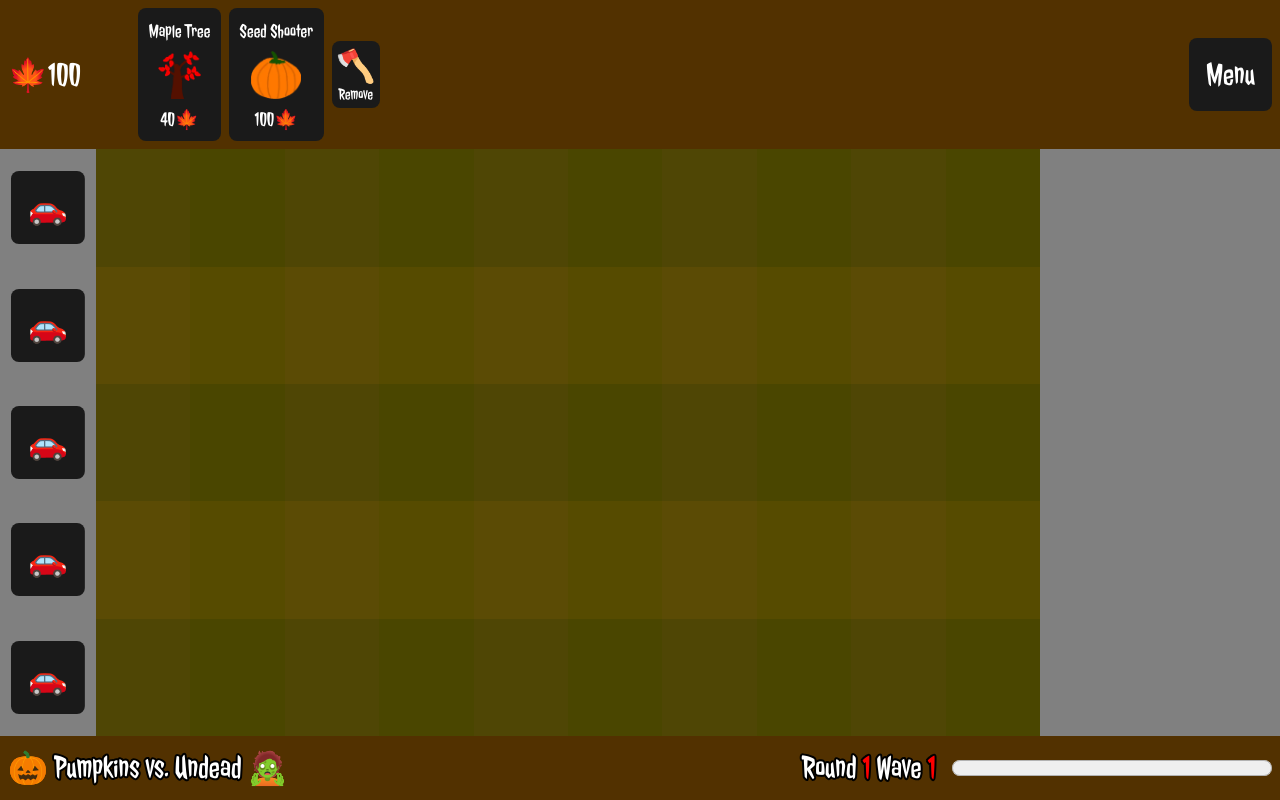
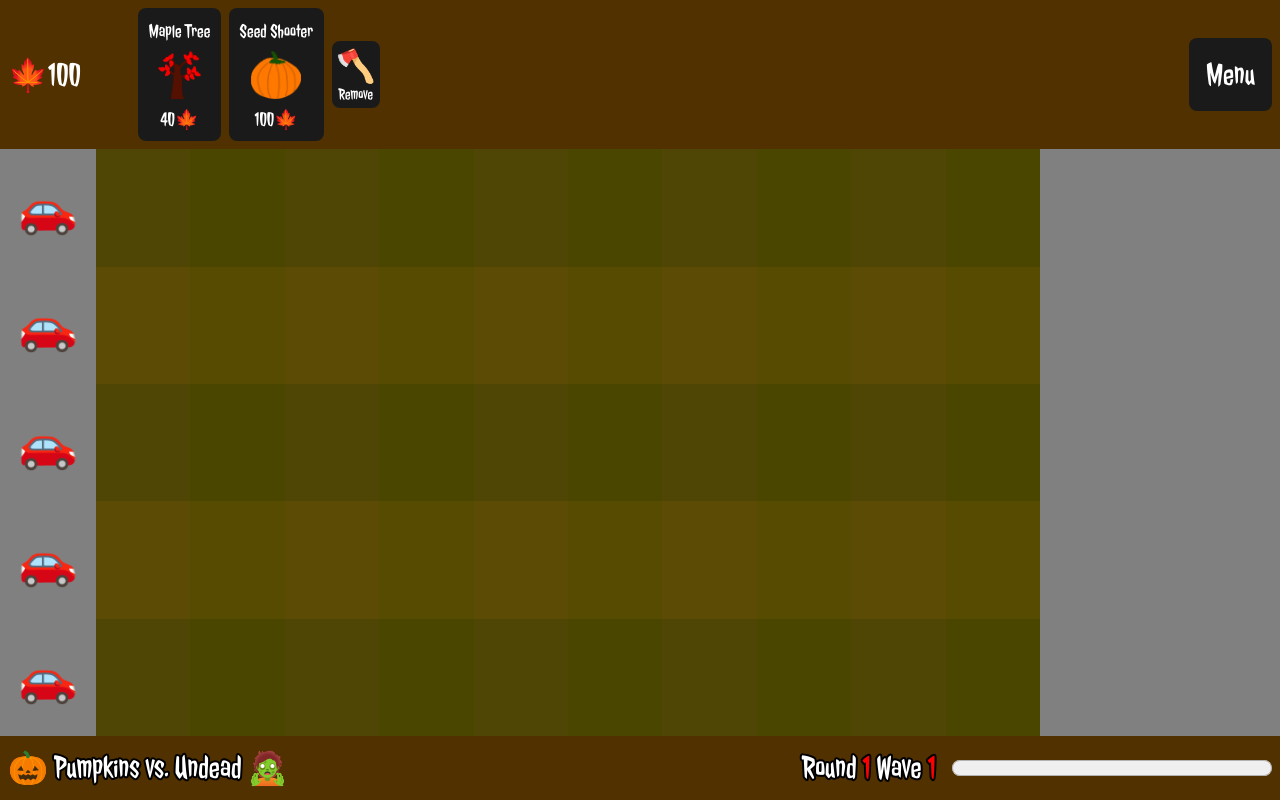
Before and after one commit to Axwabo/pumpkins-vs-undead, a Vue app: page / in a window 1280 px wide. Both pictures are taken after a click on the button "Play". Built offline with nearby package versions, Linux system fonts and the light colour scheme.

Commit message:
car triggering

```diff
--- a/src/components/Lane.vue
+++ b/src/components/Lane.vue
@@ -2,16 +2,24 @@
 import PumpkinSlot from "./PumpkinSlot.vue";
 import useGameStore from "../stores/gameStore.ts";
 import UndeadSpawner from "./UndeadSpawner.vue";
+import { ref, useTemplateRef } from "vue";
+import useElementBinding from "../composables/useElementBinding.ts";
 
 const { lanes } = useGameStore();
 
 const { index } = defineProps<{ index: number; }>();
+
+const car = useTemplateRef("car");
+
+const carExists = ref(true);
+
+useElementBinding(() => lanes[index] ?? null, car);
 </script>
 
 <template>
     <div class="lane">
         <div class="house">
-            <button>🚗</button>
+            <div class="car" ref="car" v-if="carExists" v-on:animationend="carExists = false">🚗</div>
         </div>
         <PumpkinSlot v-for="(pumpkin, slotIndex) in lanes[index]!.slots" :key="pumpkin?.type ?? slotIndex" :index :slotIndex :pumpkin />
         <div class="sidewalk"></div>
@@ -27,17 +35,28 @@ const { index } = defineProps<{ index: number; }>();
 }
 
 .house {
+    position: relative;
     background-color: gray;
     display: grid;
     place-items: center;
 }
 
-.house button {
+.car {
     scale: -1 1;
-    font-size: 2rem;
+    font-size: 3rem;
 }
 
 .sidewalk {
     background-color: gray;
 }
+
+.car.moving {
+    animation: car 5s linear;
+}
+
+@keyframes car {
+    to {
+        translate: 100vw 0;
+    }
+}
 </style>
--- a/src/types/entity.ts
+++ b/src/types/entity.ts
@@ -2,6 +2,7 @@ import type { Reactive } from "vue";
 import type Health from "./health.ts";
 import type { Lane } from "./lane.ts";
 import useGameStore from "../stores/gameStore.ts";
+import type { ElementBindable } from "./elementBindable.ts";
 
 export default abstract class Entity implements ElementBindable {
     readonly laneIndex: number;
--- a/src/types/lane.ts
+++ b/src/types/lane.ts
@@ -1,10 +1,11 @@
 import type Pumpkin from "./pumpkins/pumpkin.ts";
 import { shallowReactive } from "vue";
 import type Undead from "./undead/undead.ts";
+import type { ElementBindable } from "./elementBindable.ts";
 
 export type Slot = Pumpkin | null;
 
-export interface Lane {
+export interface Lane extends ElementBindable {
     slots: Slot[];
     undead: Set<Undead>;
 }
--- a/src/types/pumpkins/mapleTree.ts
+++ b/src/types/pumpkins/mapleTree.ts
@@ -18,7 +18,7 @@ export default class MapleTree extends Pumpkin {
 
     health = Health.create(100);
 
-    private remaining: number = randomize();
+    remaining: number = randomize();
 
     public readonly drops: ShallowReactive<LeafDrop[]> = shallowReactive([]);
 
--- a/src/types/pumpkins/seedShooter.ts
+++ b/src/types/pumpkins/seedShooter.ts
@@ -15,7 +15,7 @@ export default class SeedShooter extends Pumpkin {
         this.shoot();
     }
 
-    private damageUndead() {
+    damageUndead() {
         for (const projectile of this.projectiles) {
             if (!projectile.element)
                 continue;
@@ -42,7 +42,7 @@ export default class SeedShooter extends Pumpkin {
         this.projectiles.push(new Projectile(this, "orange", 20));
     }
 
-    private shouldShoot() {
+    shouldShoot() {
         if (!this.element)
             return false;
         const rect = this.element.getBoundingClientRect();
--- a/src/types/undead/undead.ts
+++ b/src/types/undead/undead.ts
@@ -11,6 +11,8 @@ export default abstract class Undead extends Entity {
 
     update(seconds: number): void {
         const x = this.position.x;
+        if (this.triggerCar(x))
+            return;
         for (const slot of this.lane.slots) {
             if (!slot?.element)
                 continue;
@@ -34,4 +36,15 @@ export default abstract class Undead extends Entity {
         if (undead.delete(this) && undead.size === 0)
             nextWave();
     }
+
+    triggerCar(x: number) {
+        if (!this.lane.element)
+            return false;
+        const rect = this.lane.element.getBoundingClientRect();
+        if (rect.left > x || rect.right < x)
+            return false;
+        this.lane.element.classList.add("moving");
+        this.remove();
+        return true;
+    }
 }
```
